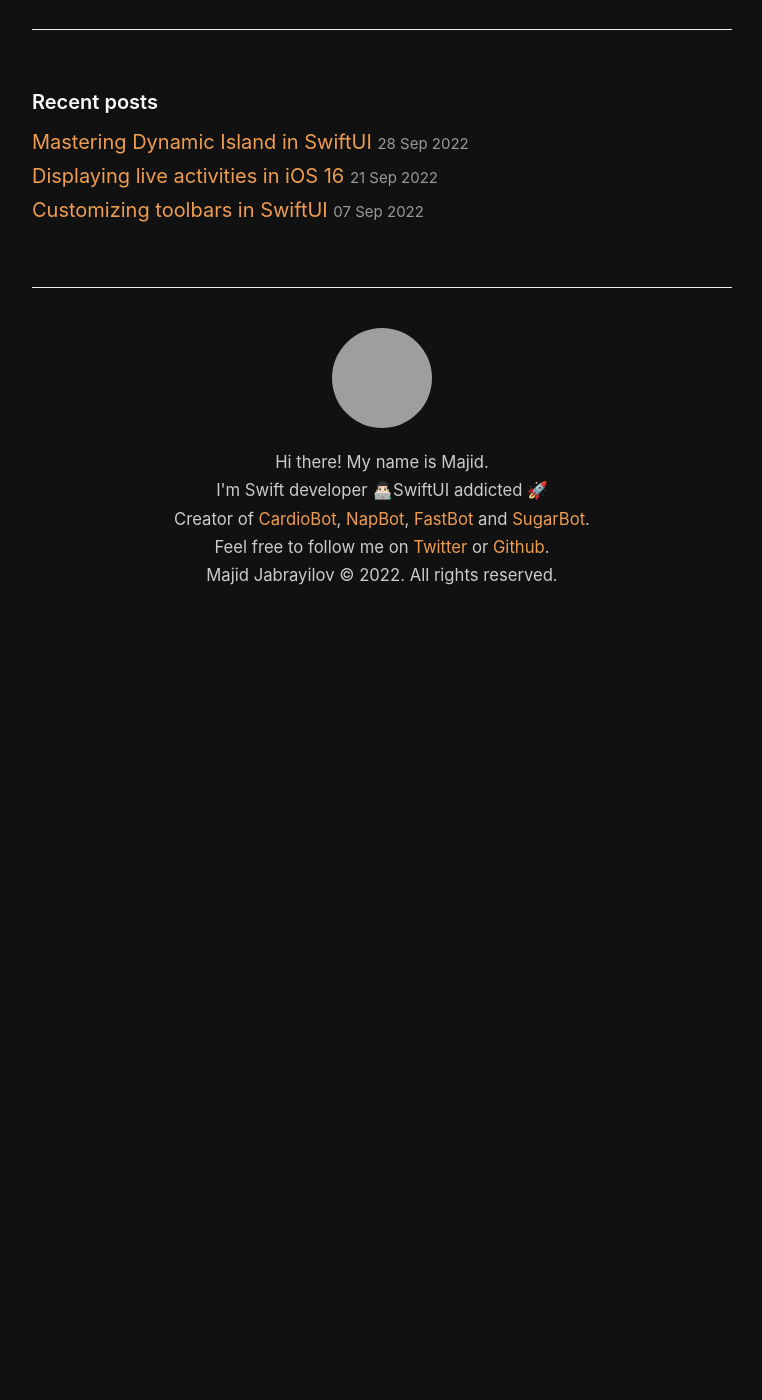
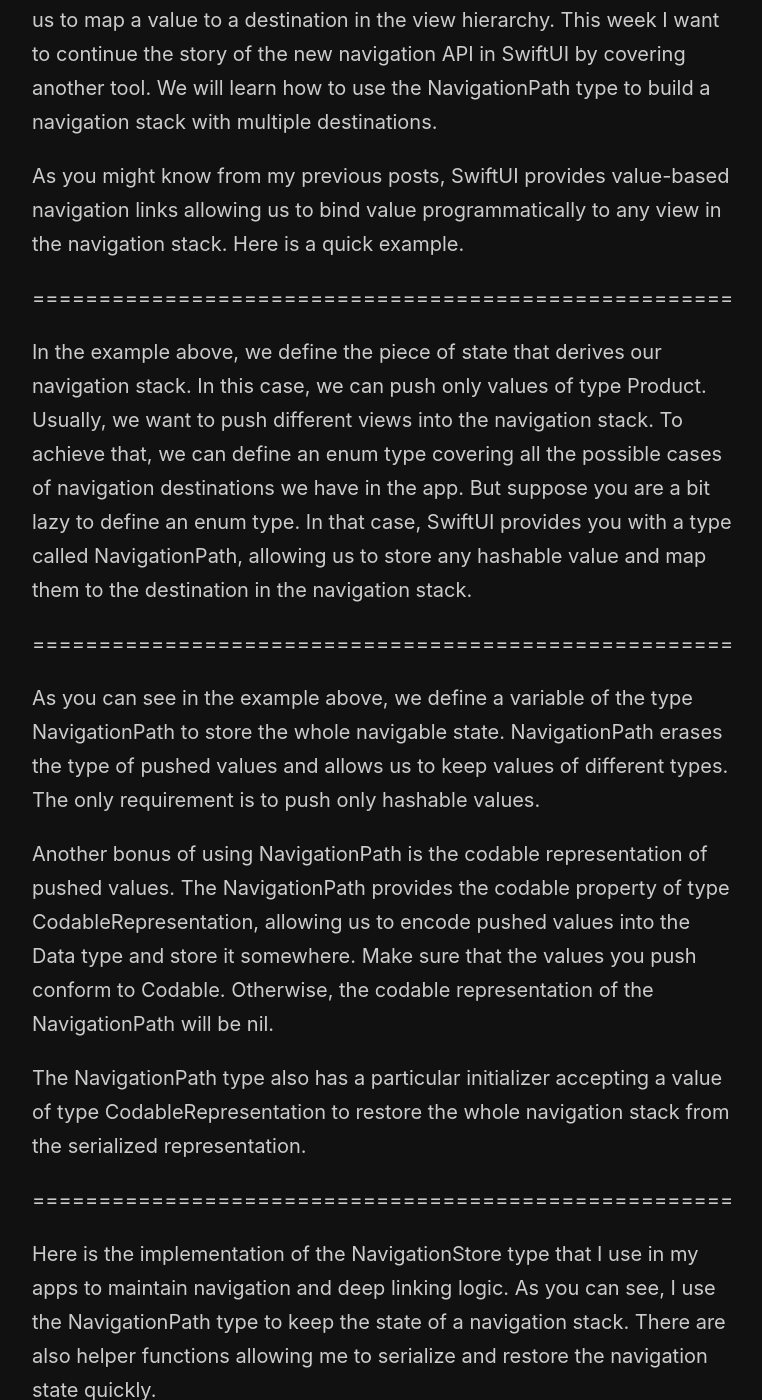
Before and after one commit to mecid/mecid.github.io, a Jekyll site: the page built from _posts/2022-10-05-mastering-navigationstack-in-swiftui-navigationpath.md, in a window 1280 px wide and 1400 px high, scrolled down 344 px. Shown: the whole window, without its empty margins (258-1020 px from the left). Built offline with Jekyll 4.4.1, drawn with Linux system fonts in a browser that asks for light colours; before the commit the page ends 974 px from its top, so only the background shows below that; some of the changed text lies outside the part shown; grey boxes are pictures that could not be loaded.

Commit message:
navigation path post content added

```diff
--- a/_posts/2022-10-05-mastering-navigationstack-in-swiftui-navigationpath.md
+++ b/_posts/2022-10-05-mastering-navigationstack-in-swiftui-navigationpath.md
@@ -2,3 +2,29 @@
 title: Mastering NavigationStack in SwiftUI. NavigationPath.
 layout: post
 ---
+
+SwiftUI provides us with a brand new data-driven navigation API allowing us to map a value to a destination in the view hierarchy. This week I want to continue the story of the new navigation API in SwiftUI by covering another tool. We will learn how to use the NavigationPath type to build a navigation stack with multiple destinations.
+
+As you might know from my previous posts, SwiftUI provides value-based navigation links allowing us to bind value programmatically to any view in the navigation stack. Here is a quick example.
+
+=====================================================
+
+In the example above, we define the piece of state that derives our navigation stack. In this case, we can push only values of type Product. Usually, we want to push different views into the navigation stack. To achieve that, we can define an enum type covering all the possible cases of navigation destinations we have in the app. But suppose you are a bit lazy to define an enum type. In that case, SwiftUI provides you with a type called NavigationPath, allowing us to store any hashable value and map them to the destination in the navigation stack.
+
+=====================================================
+
+As you can see in the example above, we define a variable of the type NavigationPath to store the whole navigable state. NavigationPath erases the type of pushed values and allows us to keep values of different types. The only requirement is to push only hashable values.
+
+Another bonus of using NavigationPath is the codable representation of pushed values. The NavigationPath provides the codable property of type CodableRepresentation, allowing us to encode pushed values into the Data type and store it somewhere. Make sure that the values you push conform to Codable. Otherwise, the codable representation of the NavigationPath will be nil.
+
+The NavigationPath type also has a particular initializer accepting a value of type CodableRepresentation to restore the whole navigation stack from the serialized representation.
+
+=====================================================
+
+Here is the implementation of the NavigationStore type that I use in my apps to maintain navigation and deep linking logic. As you can see, I use the NavigationPath type to keep the state of a navigation stack. There are also helper functions allowing me to serialize and restore the navigation state quickly.
+
+=====================================================
+
+As you can see in the example above, we use our NavigationStore to serialize and store the state of navigation in the scene storage.
+
+Today we learned how to use the NavigationPath type to push different views programmatically without defining additional types. We also learned how to serialize and store the current state of navigation in the scene storage to provide a better user experience.
```
